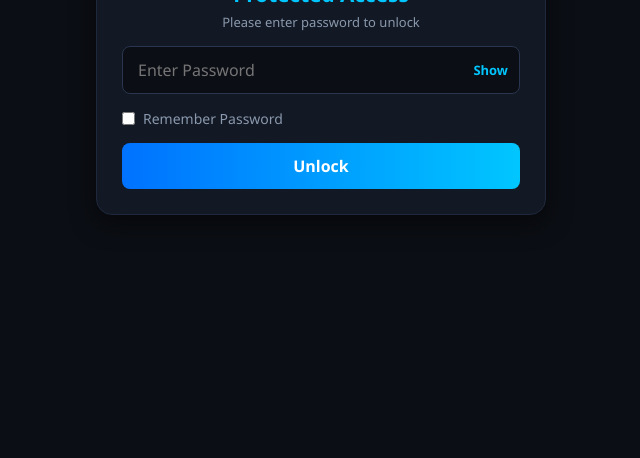
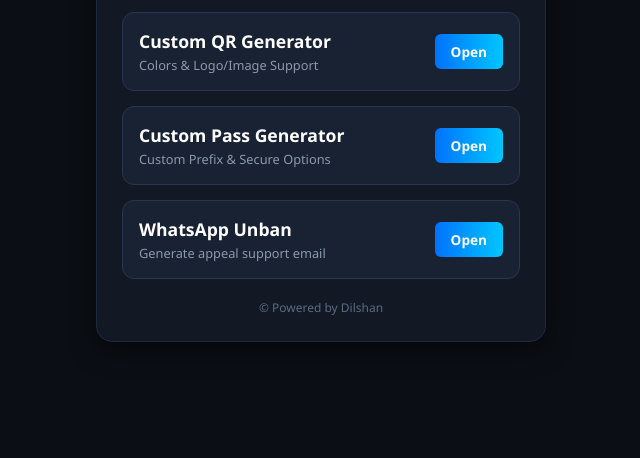
Before and after one commit to chamidudilshan6767-bit/Dilshan-All-In-One, a website: page public/index.html in a window 1280 px wide. Shown: the part 342-800 px from the top of the page, without its empty margins (319-959 px from the left). Drawn offline with Linux system fonts and the light colour scheme.

Commit message:
Update index.html

```diff
--- a/public/index.html
+++ b/public/index.html
@@ -31,61 +31,6 @@
             max-width: 450px;
             box-shadow: 0 8px 24px rgba(0, 0, 0, 0.5);
         }
-        /* Lock Screen */
-        #lock-screen {
-            text-align: center;
-        }
-        .input-wrapper {
-            position: relative;
-            margin: 15px 0;
-        }
-        .input-field {
-            width: 100%;
-            padding: 12px 15px;
-            border-radius: 8px;
-            border: 1px solid #2a364f;
-            background: #0b0e14;
-            color: #fff;
-            font-size: 16px;
-            outline: none;
-        }
-        .show-btn {
-            position: absolute;
-            right: 12px;
-            top: 50%;
-            transform: translateY(-50%);
-            background: transparent;
-            border: none;
-            color: #00c6ff;
-            cursor: pointer;
-            font-size: 13px;
-            font-weight: bold;
-        }
-        .checkbox-container {
-            display: flex;
-            align-items: center;
-            gap: 8px;
-            margin-bottom: 15px;
-            font-size: 14px;
-            color: #8a99ad;
-            cursor: pointer;
-        }
-        .btn {
-            width: 100%;
-            padding: 12px;
-            border: none;
-            border-radius: 8px;
-            background: linear-gradient(90deg, #0072ff, #00c6ff);
-            color: white;
-            font-size: 16px;
-            font-weight: bold;
-            cursor: pointer;
-            transition: 0.3s;
-        }
-        .btn:hover { opacity: 0.9; }
-
-        /* Main Content List */
-        #main-content { display: none; }
         header {
             text-align: center;
             margin-bottom: 25px;
@@ -157,28 +102,6 @@
 <body>
 
 <div class="card">
-
-    <!-- Lock Screen -->
-    <div id="lock-screen">
-        <div style="font-size: 35px; margin-bottom: 5px;">🔒</div>
-        <h2 style="color: #00c6ff; font-size: 1.3rem;">Protected Access</h2>
-        <p style="color: #8a99ad; font-size: 13px; margin-top: 5px;">Please enter password to unlock</p>
-
-        <div class="input-wrapper">
-            <input type="password" id="pass-input" class="input-field" placeholder="Enter Password">
-            <button class="show-btn" onclick="togglePasswordVisibility()">Show</button>
-        </div>
-
-        <label class="checkbox-container">
-            <input type="checkbox" id="remember-me"> Remember Password
-        </label>
-
-        <button class="btn" onclick="checkPassword()">Unlock</button>
-        <p id="error-msg" style="color: #ff4d4d; font-size: 13px; margin-top: 10px; display: none;">Invalid Password!</p>
-    </div>
-
-    <!-- Main Toolbox List -->
-    <div id="main-content">
     <header>
         <img src="/logo.png" alt="Logo" class="logo-img">
         <h1>Dilshan All In One</h1>
@@ -195,20 +118,20 @@
             <a href="/tiktok-downloader.html" class="btn-open">Open</a>
         </div>
 
-            <!-- QR Code Generator -->
+        <!-- Custom QR Code Generator -->
         <div class="tool-card">
             <div class="tool-info">
-                    <h2>QR Code Generator</h2>
-                    <p>Create custom QR codes easily</p>
+                <h2>Custom QR Generator</h2>
+                <p>Colors & Logo/Image Support</p>
             </div>
             <a href="/qr-generator.html" class="btn-open">Open</a>
         </div>
 
-            <!-- Password Generator -->
+        <!-- Custom Password Generator -->
         <div class="tool-card">
             <div class="tool-info">
-                    <h2>Password Generator</h2>
-                    <p>Generate secure random passwords</p>
+                <h2>Custom Pass Generator</h2>
+                <p>Custom Prefix & Secure Options</p>
             </div>
             <a href="/password-generator.html" class="btn-open">Open</a>
         </div>
@@ -224,39 +147,9 @@
     </div>
 
     <div class="footer">
-            © Powered by Dilshan | <a href="#" onclick="logout()" style="color: #ff4d4d; text-decoration: none;">Lock</a>
+        © Powered by Dilshan
     </div>
 </div>
 
-</div>
-
-<script>
-    window.onload = function() {
-        if (localStorage.getItem("unlocked") === "true") {
-            document.getElementById('lock-screen').style.display = 'none';
-            document.getElementById('main-content').style.display = 'block';
-        }
-    }
-    function togglePasswordVisibility() {
-        const input = document.getElementById('pass-input');
-        input.type = input.type === "password" ? "text" : "password";
-    }
-    function checkPassword() {
-        const input = document.getElementById('pass-input').value;
-        const remember = document.getElementById('remember-me').checked;
-        if (input === "#dilshan6767#") {
-            if (remember) localStorage.setItem("unlocked", "true");
-            document.getElementById('lock-screen').style.display = 'none';
-            document.getElementById('main-content').style.display = 'block';
-        } else {
-            document.getElementById('error-msg').style.display = 'block';
-        }
-    }
-    function logout() {
-        localStorage.removeItem("unlocked");
-        location.reload();
-    }
-</script>
-
 </body>
 </html>
```
Lines whose indentation alone changed are shown as unchanged.
